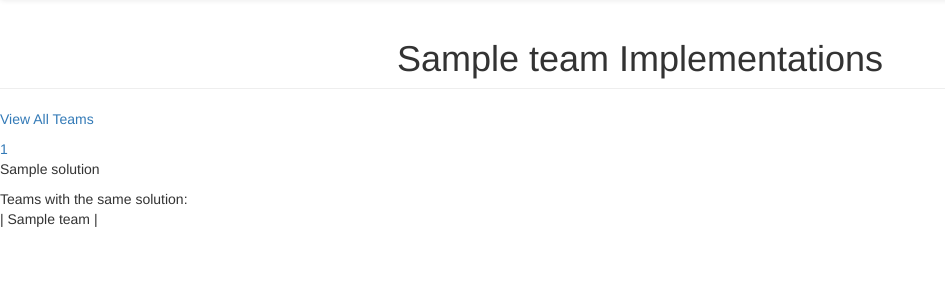
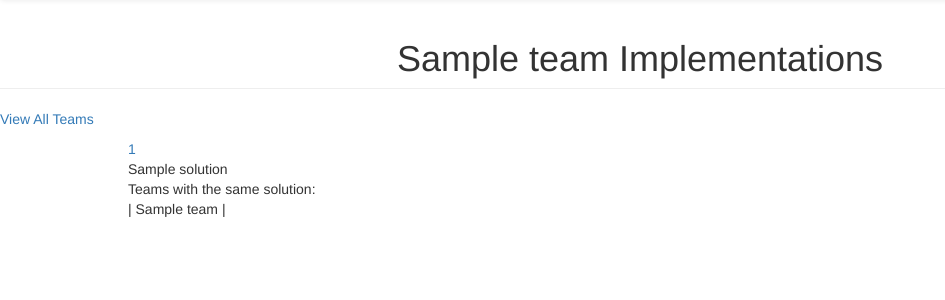
Before and after one commit to brasky/securityplanmanager, a Django app: template templates/view-team.html in a window 1280 px wide. Shown: the part 52-352 px from the top of the page, without its empty margins (0-945 px from the left). Run offline with Django 3.2, Linux system fonts and the light colour scheme; the template is opened without the code that fills it: most values are stand-ins (such as "Sample title", 1, 10 or a date in 2020); some libraries are stand-ins or nearby versions.

Commit message:
cleaning up team view

```diff
--- a/static/ssp_dev/style.css
+++ b/static/ssp_dev/style.css
@@ -60,3 +60,8 @@ ul > li.list-unstyled:hover {
 	float:none;
 	margin-bottom:100px;
 }
+
+p.team-view {
+	width: 80%;
+	margin: auto;
+}
--- a/templates/view-team.html
+++ b/templates/view-team.html
@@ -18,9 +18,9 @@
 <a href="/teams/">View All Teams</a>
 </p>
 {% for implementation in all_implementations %}
-<a href="/implementations/{{implementation.control.pk}}/">{{ implementation.control.number}}</a>
-<p>{{implementation.solution}}</p>
-<p>Teams with the same solution:
+<p class='team-view'><a href="/implementations/{{implementation.control.pk}}/">{{ implementation.control.number}}</a></p>
+<p class='team-view'>{{implementation.solution}}</p>
+<p class='team-view'>Teams with the same solution:
 <br>
 |
 {% for similar_team in implementation.teams.all %}
```
